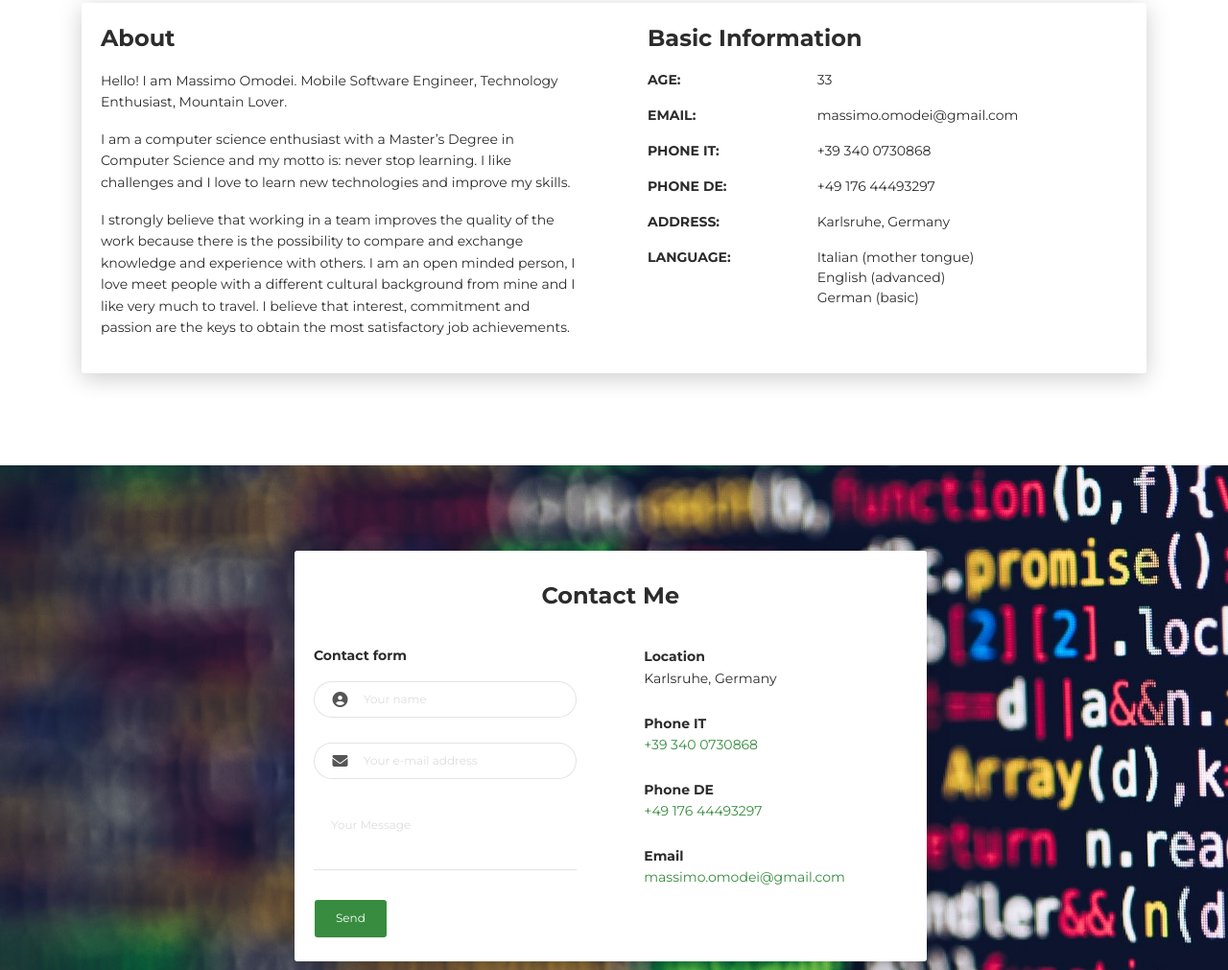
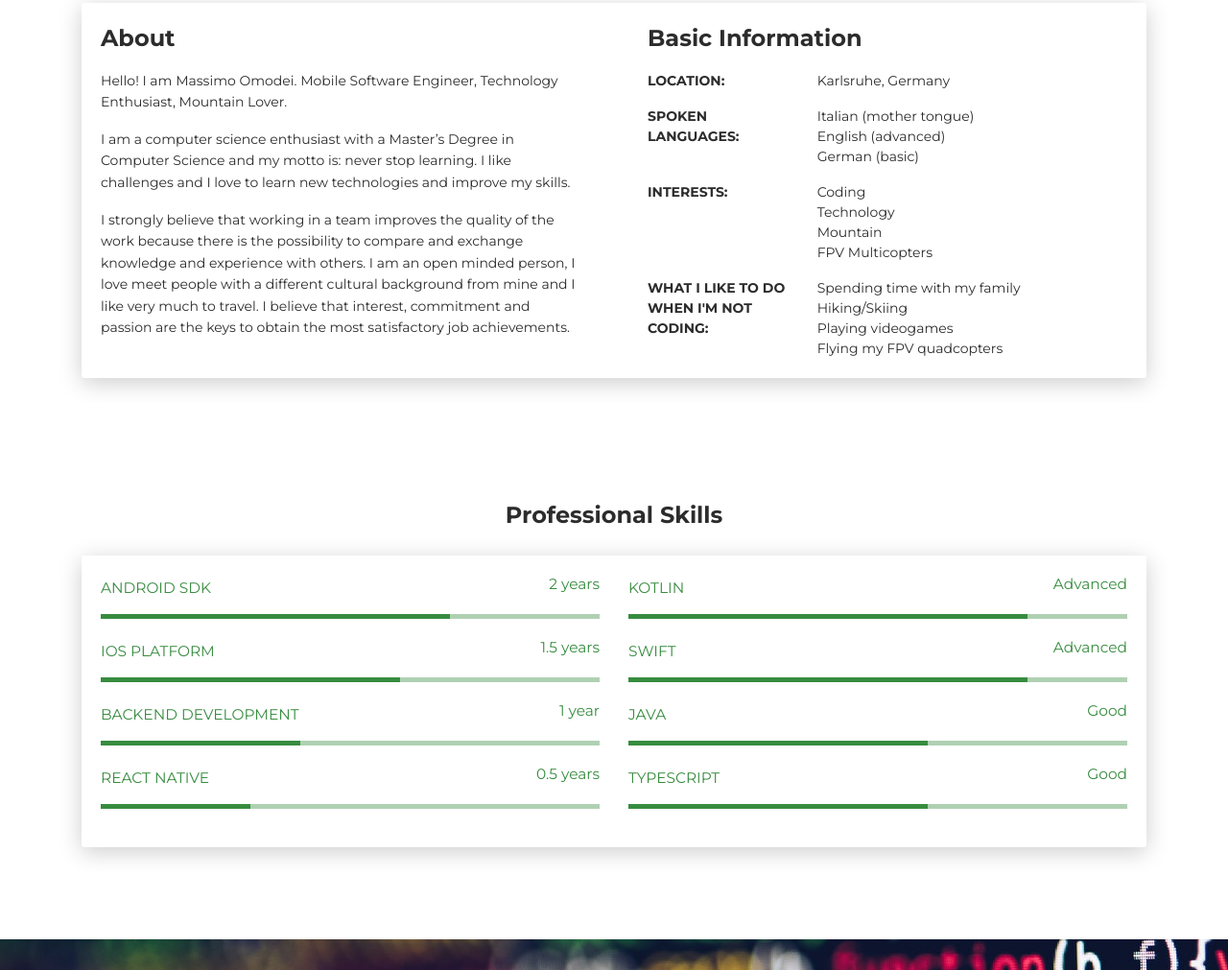
Before and after one commit to RegoNoShi/RegoNoShi.github.io, a plain HTML site: page index.html in a window 1280 px wide. Shown: the part 617-1628 px from the top of the page at 96% size. Drawn offline with Linux system fonts and the light colour scheme.

Commit message:
Added skills and basic info, tweaked the contacts

```diff
--- a/index.html
+++ b/index.html
@@ -137,29 +137,37 @@
                 <div class="col-lg-6 col-md-12">
                   <div class="card-body">
                     <div class="h4 mt-0 title">Basic Information</div>
-                    <div class="row">
-                      <div class="col-sm-4"><strong class="text-uppercase">Age:</strong></div>
-                      <div class="col-sm-8">33</div>
-                    </div>
                     <div class="row mt-3">
-                      <div class="col-sm-4"><strong class="text-uppercase">Email:</strong></div>
-                      <div class="col-sm-8">massimo.omodei@gmail.com</div>
-                    </div>
-                    <div class="row mt-3">
-                      <div class="col-sm-4"><strong class="text-uppercase">Phone IT:</strong></div>
-                      <div class="col-sm-8">+39 340 0730868</div>
-                    </div>
-                    <div class="row mt-3">
-                      <div class="col-sm-4"><strong class="text-uppercase">Phone DE:</strong></div>
-                      <div class="col-sm-8">+49 176 44493297</div>
-                    </div>
-                    <div class="row mt-3">
-                      <div class="col-sm-4"><strong class="text-uppercase">Address:</strong></div>
+                      <div class="col-sm-4"><strong class="text-uppercase">Location:</strong></div>
                       <div class="col-sm-8">Karlsruhe, Germany</div>
                     </div>
                     <div class="row mt-3">
-                      <div class="col-sm-4"><strong class="text-uppercase">Language:</strong></div>
-                      <div class="col-sm-8">Italian (mother tongue)<br />English (advanced)<br />German (basic)</div>
+                      <div class="col-sm-4"><strong class="text-uppercase">Spoken languages:</strong></div>
+                      <div class="col-sm-8">
+                        Italian (mother tongue)<br />
+                        English (advanced)<br />
+                        German (basic)
+                      </div>
+                    </div>
+                    <div class="row mt-3">
+                      <div class="col-sm-4"><strong class="text-uppercase">Interests:</strong></div>
+                      <div class="col-sm-8">
+                        Coding<br />
+                        Technology<br />
+                        Mountain<br />
+                        FPV Multicopters<br />
+                      </div>
+                    </div>
+                    <div class="row mt-3">
+                      <div class="col-sm-4">
+                        <strong class="text-uppercase">What I like to do when I'm not coding:</strong>
+                      </div>
+                      <div class="col-sm-8">
+                        Spending time with my family<br />
+                        Hiking/Skiing<br />
+                        Playing videogames<br />
+                        Flying my FPV quadcopters<br />
+                      </div>
                     </div>
                   </div>
                 </div>
@@ -167,7 +175,7 @@
             </div>
           </div>
         </div>
-        <!-- <div class="section" id="skill">
+        <div class="section" id="skill">
           <div class="container">
             <div class="h4 text-center mb-4 title">Professional Skills</div>
             <div class="card" data-aos="fade-up" data-aos-anchor-placement="top-bottom">
@@ -175,7 +183,26 @@
                 <div class="row">
                   <div class="col-md-6">
                     <div class="progress-container progress-primary">
-                      <span class="progress-badge">HTML</span>
+                      <span class="progress-badge">Android SDK</span>
+                      <div class="progress">
+                        <div
+                          class="progress-bar progress-bar-primary"
+                          data-aos="progress-full"
+                          data-aos-offset="10"
+                          data-aos-duration="2000"
+                          role="progressbar"
+                          aria-valuenow="60"
+                          aria-valuemin="0"
+                          aria-valuemax="100"
+                          style="width: 70%"
+                        ></div>
+                        <span class="progress-value">2 years</span>
+                      </div>
+                    </div>
+                  </div>
+                  <div class="col-md-6">
+                    <div class="progress-container progress-primary">
+                      <span class="progress-badge">Kotlin</span>
                       <div class="progress">
                         <div
                           class="progress-bar progress-bar-primary"
@@ -188,26 +215,7 @@
                           aria-valuemax="100"
                           style="width: 80%"
                         ></div>
-                        <span class="progress-value">80%</span>
-                      </div>
-                    </div>
-                  </div>
-                  <div class="col-md-6">
-                    <div class="progress-container progress-primary">
-                      <span class="progress-badge">CSS</span>
-                      <div class="progress">
-                        <div
-                          class="progress-bar progress-bar-primary"
-                          data-aos="progress-full"
-                          data-aos-offset="10"
-                          data-aos-duration="2000"
-                          role="progressbar"
-                          aria-valuenow="60"
-                          aria-valuemin="0"
-                          aria-valuemax="100"
-                          style="width: 75%"
-                        ></div>
-                        <span class="progress-value">75%</span>
+                        <span class="progress-value">Advanced</span>
                       </div>
                     </div>
                   </div>
@@ -215,7 +223,7 @@
                 <div class="row">
                   <div class="col-md-6">
                     <div class="progress-container progress-primary">
-                      <span class="progress-badge">JavaScript</span>
+                      <span class="progress-badge">iOS Platform</span>
                       <div class="progress">
                         <div
                           class="progress-bar progress-bar-primary"
@@ -228,13 +236,53 @@
                           aria-valuemax="100"
                           style="width: 60%"
                         ></div>
-                        <span class="progress-value">60%</span>
+                        <span class="progress-value">1.5 years</span>
                       </div>
                     </div>
                   </div>
                   <div class="col-md-6">
                     <div class="progress-container progress-primary">
-                      <span class="progress-badge">SASS</span>
+                      <span class="progress-badge">Swift</span>
+                      <div class="progress">
+                        <div
+                          class="progress-bar progress-bar-primary"
+                          data-aos="progress-full"
+                          data-aos-offset="10"
+                          data-aos-duration="2000"
+                          role="progressbar"
+                          aria-valuenow="60"
+                          aria-valuemin="0"
+                          aria-valuemax="100"
+                          style="width: 80%"
+                        ></div>
+                        <span class="progress-value">Advanced</span>
+                      </div>
+                    </div>
+                  </div>
+                </div>
+                <div class="row">
+                  <div class="col-md-6">
+                    <div class="progress-container progress-primary">
+                      <span class="progress-badge">Backend Development</span>
+                      <div class="progress">
+                        <div
+                          class="progress-bar progress-bar-primary"
+                          data-aos="progress-full"
+                          data-aos-offset="10"
+                          data-aos-duration="2000"
+                          role="progressbar"
+                          aria-valuenow="60"
+                          aria-valuemin="0"
+                          aria-valuemax="100"
+                          style="width: 40%"
+                        ></div>
+                        <span class="progress-value">1 year</span>
+                      </div>
+                    </div>
+                  </div>
+                  <div class="col-md-6">
+                    <div class="progress-container progress-primary">
+                      <span class="progress-badge">Java</span>
                       <div class="progress">
                         <div
                           class="progress-bar progress-bar-primary"
@@ -247,7 +295,7 @@
                           aria-valuemax="100"
                           style="width: 60%"
                         ></div>
-                        <span class="progress-value">60%</span>
+                        <span class="progress-value">Good</span>
                       </div>
                     </div>
                   </div>
@@ -255,7 +303,7 @@
                 <div class="row">
                   <div class="col-md-6">
                     <div class="progress-container progress-primary">
-                      <span class="progress-badge">Bootstrap</span>
+                      <span class="progress-badge">React Native</span>
                       <div class="progress">
                         <div
                           class="progress-bar progress-bar-primary"
@@ -266,15 +314,15 @@
                           aria-valuenow="60"
                           aria-valuemin="0"
                           aria-valuemax="100"
-                          style="width: 75%"
+                          style="width: 30%"
                         ></div>
-                        <span class="progress-value">75%</span>
+                        <span class="progress-value">0.5 years</span>
                       </div>
                     </div>
                   </div>
                   <div class="col-md-6">
                     <div class="progress-container progress-primary">
-                      <span class="progress-badge">Photoshop</span>
+                      <span class="progress-badge">Typescript</span>
                       <div class="progress">
                         <div
                           class="progress-bar progress-bar-primary"
@@ -285,9 +333,9 @@
                           aria-valuenow="60"
                           aria-valuemin="0"
                           aria-valuemax="100"
-                          style="width: 70%"
+                          style="width: 60%"
                         ></div>
-                        <span class="progress-value">70%</span>
+                        <span class="progress-value">Good</span>
                       </div>
                     </div>
                   </div>
@@ -296,7 +344,7 @@
             </div>
           </div>
         </div>
-        <div class="section" id="portfolio">
+        <!-- <div class="section" id="portfolio">
           <div class="container">
             <div class="row">
               <div class="col-md-6 ml-auto mr-auto">
@@ -814,14 +862,14 @@
                         </div>
                         <div class="col-md-6">
                           <div class="card-body">
-                            <p class="mb-0"><strong>Location</strong></p>
-                            <p class="pb-2">Karlsruhe, Germany</p>
+                            <p class="mb-0"><strong>Email</strong></p>
+                            <p><a href="mailto:massimo.omodei@gmail.com">massimo.omodei@gmail.com</a></p>
                             <p class="mb-0"><strong>Phone IT</strong></p>
                             <p class="pb-2"><a href="tel:+39 340-0730868">+39 340 0730868</a></p>
                             <p class="mb-0"><strong>Phone DE</strong></p>
                             <p class="pb-2"><a href="tel:+49 176-44493297">+49 176 44493297</a></p>
-                            <p class="mb-0"><strong>Email</strong></p>
-                            <p><a href="mailto:massimo.omodei@gmail.com">massimo.omodei@gmail.com</a></p>
+                            <p class="mb-0"><strong>Telegram</strong></p>
+                            <p class="pb-2"><a href="https://t.me/massimo_omodei">@massimo_omodei</a></p>
                           </div>
                         </div>
                       </div>
@@ -849,7 +897,6 @@
           <i class="fa fa-reddit fa-2x" aria-hidden="true"></i>
         </a>
       </div>
-      <div class="h4 title text-center">Massimo Omodei</div>
       <div class="text-center text-muted">
         <p>
           &copy; Massimo Omodei. All rights reserved.<br />
```
